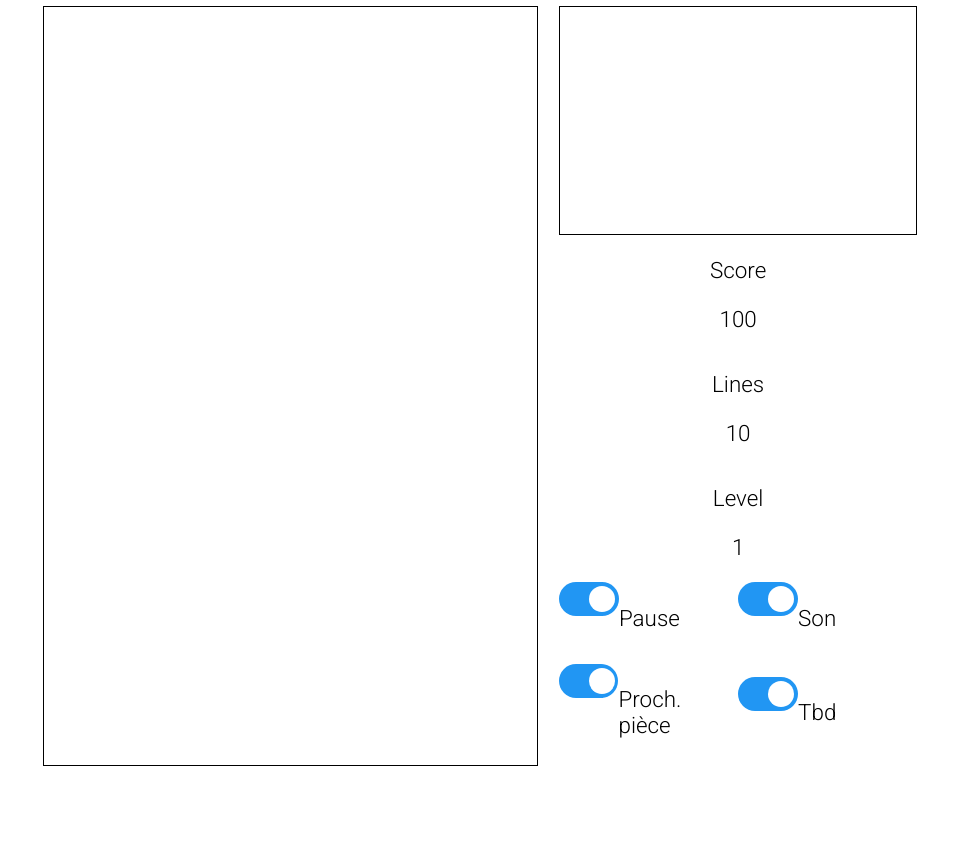
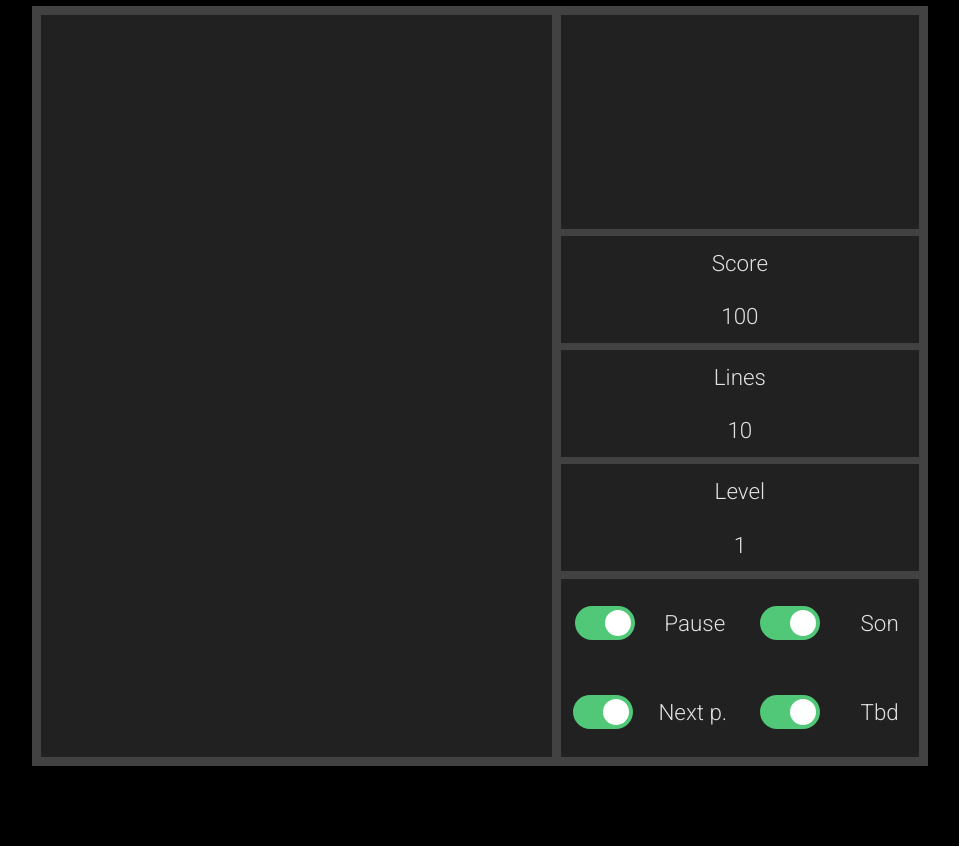
Before and after one commit to JuLblc/Tetris, a plain HTML site: page index.html in a window 1280 px wide. Shown: the part 75-921 px from the top of the page, without its empty margins (160-1119 px from the left). Drawn offline with Linux system fonts and the light colour scheme.

Commit message:
amélioration CSS

```diff
--- a/index.html
+++ b/index.html
@@ -2,6 +2,7 @@
 <html lang="fr">
     <head>
         <meta charset="utf-8" />
+        <meta name="viewport" content="width=device-width,initial-scale=1">
         <title>Tetris</title>
         <link rel="icon" type="image/png" sizes="32x32" href="images/icon-gameboy.png">
         <link rel="stylesheet" href="style.css" />
@@ -46,7 +47,7 @@
                             <input type="checkbox" checked>
                             <span class="slider round"></span>
                         </label>
-                        <p>Proch. pièce</p>
+                        <p>Next p.</p>
                     </div>
                     <div class="toggle-container">
                         <label class="switch">
--- a/style.css
+++ b/style.css
@@ -1,9 +1,19 @@
 @import url('https://fonts.googleapis.com/css?family=Roboto+Condensed:700|Roboto:100,300,700');
+:root{
+    --almost-black:#212121;
+    --very-dark-grey:#424242;
+    --dark-grey:#616161;
+    --grey:#757575;
+    --light-grey:#e0e0e0;
+    --toggle-color:#50C878;
+}
 body{
     margin:0;
     font-family: Roboto;
     font-size: 16px;
     padding-bottom: 5em; /*marge en bas de page */
+    background-color: black;
+    color:var(--light-grey);
 }
 header{
     text-align: center;
@@ -14,46 +24,65 @@ header{
     width: 70vw;
     margin-left:auto;margin-right:auto; /*centrage vertical*/
     display: flex;
-    justify-content: space-around;
+    justify-content: space-between;
+    background-color:var(--very-dark-grey);
+    font-weight: 500;
 }
 #play{
-    border:1px solid black;
-    width: 55%; /*55% de la largeur de "main" pour la grille, 40% pour les informations et 5% entre les éléments*/
+    margin:1% 0 1% 1%;
+    width: 57%; /*57% de la largeur de "main" pour la grille, 40% pour les informations et 3% de margin*/
+    background-color: var(--almost-black);
 }
 #playing-information{
+    margin:1% 1% 1% 0;
     display:flex;
     flex-direction: column;
-    width:40%; /*55% de la largeur de "main" pour la grille, 40% pour les informations et 5% entre les éléments*/
+    width:40%; /*57% de la largeur de "main" pour la grille, 40% pour les informations et 3% de margin*/
     font-size: 1.4em;
 }
 #next-form{
-    border:1px solid black;
+    background-color: var(--almost-black);
     height: 30%; /*30% de la hauteur de "playing-information" pour la proch. pièce, 15% pour chaque div "info" et 25% la div "option"*/
+    margin-bottom: 2%;
 }
 .info{
     height: 15%; /*30% de la hauteur de "playing-information" pour la proch. pièce, 15% pour chaque div "info" et 25% la div "option"*/
+    margin-bottom: 2%;
+    background-color: var(--almost-black);
+    display: flex;
+    flex-direction: column;
 }
 .text{
     text-align: center;
+    margin-top:auto; margin-bottom: auto; /*centrage horizontale*/
 }
 .number{
     text-align: center;
+    margin-top:auto; margin-bottom: auto; /*centrage horizontale*/
 }
 .playing-option{
     height: 25%; /*30% de la hauteur de "playing-information" pour la proch. pièce, 15% pour chaque div "info" et 25% la div "option"*/
     display: flex;
     flex-wrap: wrap; /*pour retour à la ligne*/
     align-items: center;
+    background-color: var(--almost-black);
+
 }
 .toggle-container{
     width:50%; /*Pour faire rentrer 2 éléments par ligne*/
     display: flex;
+    align-items: center;
 }
 .switch {
     position: relative;
     display: inline-block;
     width: 60px;
     height: 34px;
+    margin-left: auto; margin-right: auto; /*centrage vertical*/
+}
+
+.toggle-container p{
+    margin-left: auto; margin-right: auto; /*centrage horizontale*/
 }
 
 .switch input {
@@ -87,11 +116,11 @@ header{
 }
 
 input:checked + .slider {
-    background-color: #2196F3;
+    background-color:var(--toggle-color);
 }
 
 input:focus + .slider {
-    box-shadow: 0 0 1px #2196F3;
+    box-shadow: 0 0 1px var(--toggle-color);
 }
 
 input:checked + .slider:before {
```
Also changed, not shown: Documents/Design.png (added), Documents/Design2.jpg (added), Documents/guide.txt (added), 3 other files.
